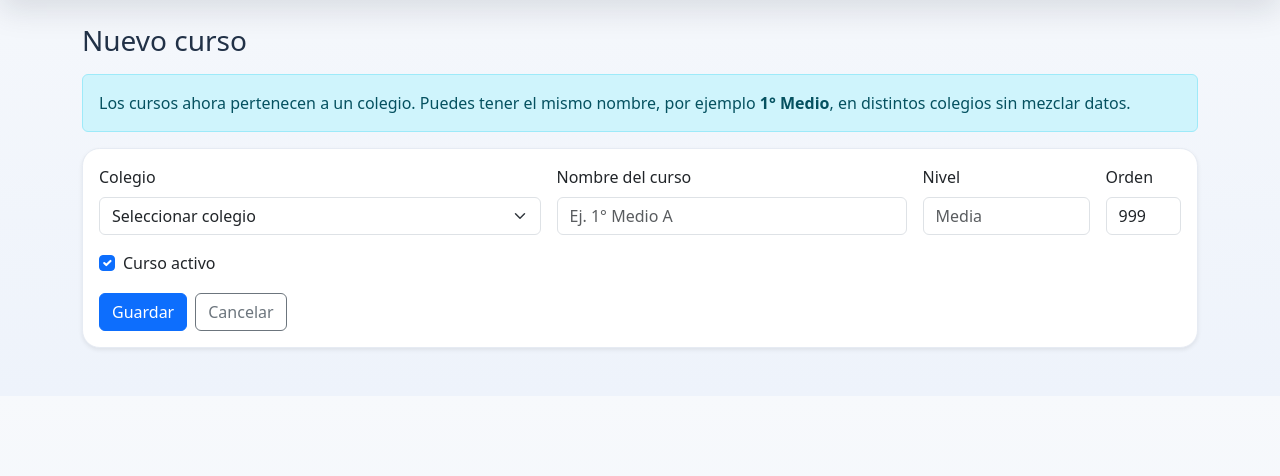
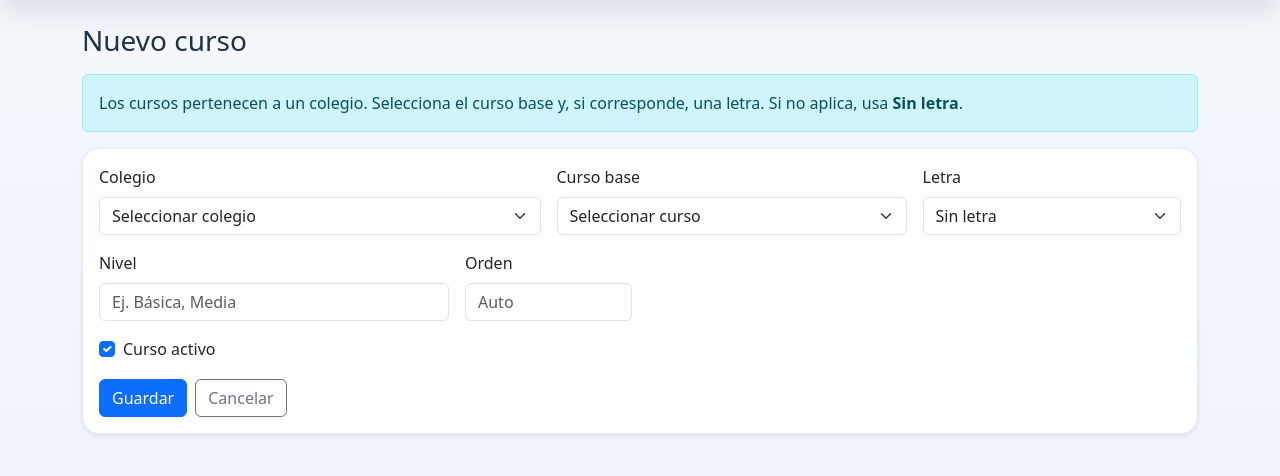
Before and after one commit to francedu/contabilidad-web, a Flask app: page /cursos/nuevo in a window 1280 px wide. Shown: the part 145-621 px from the top of the page. Run offline with Flask 3, Linux system fonts and the light colour scheme; a user stored in the database is signed in; data comes from the database, SQL or seed files in the repository; data that the repository does not hold is empty; some libraries are stand-ins or nearby versions.

Commit message:
fix 2 update:normalizacion de cursos

```diff
--- a/app.py
+++ b/app.py
@@ -70,6 +70,60 @@ PREDEFINED_COURSES = [
     '4° Medio',
 ]
 
+COURSE_LETTERS = ['', 'A', 'B', 'C', 'D', 'E', 'F']
+
+
+def split_course_base_letter(nombre: str | None) -> tuple[str, str]:
+    """Devuelve (curso_base, letra). Compatible con cursos antiguos.
+
+    Ejemplos:
+    - '1° Básico A' -> ('1° Básico', 'A')
+    - '1° Básico' -> ('1° Básico', '')
+    - 'Taller Especial B' -> ('Taller Especial', 'B')
+    """
+    raw = (nombre or '').strip()
+    if not raw:
+        return '', ''
+    parts = raw.rsplit(' ', 1)
+    if len(parts) == 2 and parts[1].strip().upper() in COURSE_LETTERS[1:]:
+        base = parts[0].strip()
+        letra = parts[1].strip().upper()
+        return base, letra
+    return raw, ''
+
+
+def compose_course_name(base: str | None, letra: str | None) -> str:
+    base = (base or '').strip()
+    letra = (letra or '').strip().upper()
+    if letra in ('', 'SIN LETRA', 'SIN_LETRA', 'NONE', 'NO'):
+        letra = ''
+    if letra and letra not in COURSE_LETTERS[1:]:
+        letra = ''
+    return f"{base} {letra}".strip()
+
+
+def infer_course_level(base: str | None) -> str:
+    base = (base or '').lower()
+    if 'medio' in base:
+        return 'Media'
+    if 'básico' in base or 'basico' in base:
+        return 'Básica'
+    if 'kínder' in base or 'kinder' in base:
+        return 'Parvularia'
+    return ''
+
+
+def infer_course_order(base: str | None, letra: str | None = '') -> int:
+    base_norm = normalize_course_value(base)
+    canonical = standardize_course_name(base) or (base or '').strip()
+    try:
+        base_order = PREDEFINED_COURSES.index(canonical) + 1
+    except ValueError:
+        base_order = 999
+    letra = (letra or '').strip().upper()
+    letra_offset = 0 if not letra else max(1, ord(letra[0]) - ord('A') + 1)
+    return base_order * 10 + letra_offset
+
 COURSE_NORMALIZATION_MAP = {
     'Prekínder': ['prekinder', 'pre kinder', 'pre-kinder', 'pre kínder', 'prekínder'],
     'Kínder': ['kinder', 'kínder'],
@@ -247,6 +301,8 @@ def create_app() -> Flask:
             'selected_admin_course': admin_selected_course(),
             'available_courses': get_available_courses(),
             'predefined_courses': get_available_courses(include_dynamic=True),
+            'base_course_options': PREDEFINED_COURSES,
+            'course_letters': COURSE_LETTERS,
             'courses_by_school': get_courses_by_school(),
             'colegios': get_colegios(),
             'selected_colegio_id': selected_colegio_id(),
@@ -1139,21 +1195,30 @@ def create_app() -> Flask:
         colegio_default = request.args.get('colegio_id', '').strip()
         if request.method == 'POST':
             colegio_raw = request.form.get('colegio_id', '').strip()
-            nombre = standardize_course_name(request.form.get('nombre', '').strip()) or request.form.get('nombre', '').strip()
-            nivel = request.form.get('nivel', '').strip() or None
-            orden = int(request.form.get('orden') or 999)
+            curso_base = request.form.get('curso_base', '').strip()
+            letra = request.form.get('letra', '').strip().upper()
+            nombre_manual = request.form.get('nombre_manual', '').strip()
+            if curso_base == '__otro__':
+                curso_base = nombre_manual
+            curso_base = standardize_course_name(curso_base) or curso_base
+            if letra not in COURSE_LETTERS:
+                letra = ''
+            nombre = compose_course_name(curso_base, letra)
+            nivel = request.form.get('nivel', '').strip() or infer_course_level(curso_base) or None
+            orden = int(request.form.get('orden') or infer_course_order(curso_base, letra) or 999)
             activo = 1 if request.form.get('activo') == 'on' else 0
             if not colegio_raw.isdigit():
                 flash('Debes seleccionar colegio.', 'danger')
-            elif not nombre:
-                flash('El nombre del curso es obligatorio.', 'danger')
+            elif not curso_base:
+                flash('Debes seleccionar o escribir el curso base.', 'danger')
             elif db.fetchone('SELECT 1 FROM cursos WHERE colegio_id=? AND lower(trim(nombre))=lower(trim(?))', (int(colegio_raw), nombre)):
                 flash('Ese curso ya existe para ese colegio.', 'warning')
             else:
-                db.execute('INSERT INTO cursos (colegio_id, nombre, nivel, orden, activo) VALUES (?, ?, ?, ?, ?)',
-                           (int(colegio_raw), nombre, nivel, orden, activo))
+                db.execute('INSERT INTO cursos (colegio_id, nombre, curso_base, letra, nivel, orden, activo) VALUES (?, ?, ?, ?, ?, ?, ?)',
+                           (int(colegio_raw), nombre, curso_base, letra, nivel, orden, activo))
                 db.commit()
-                log_audit('crear', 'curso', db.fetchone('SELECT MAX(id) AS id FROM cursos')['id'], nombre, int(colegio_raw), nombre)
+                row = db.fetchone('SELECT MAX(id) AS id FROM cursos')
+                log_audit('crear', 'curso', row['id'] if row else None, nombre, int(colegio_raw), nombre)
                 flash('Curso creado.', 'success')
                 return redirect(url_for('cursos_list', colegio_id=colegio_raw))
         return render_template('cursos_form.html', curso=None, colegio_default=colegio_default)
@@ -1167,17 +1232,25 @@ def create_app() -> Flask:
             flash('Curso no encontrado.', 'danger')
             return redirect(url_for('cursos_list'))
         if request.method == 'POST':
-            nombre = standardize_course_name(request.form.get('nombre', '').strip()) or request.form.get('nombre', '').strip()
-            nivel = request.form.get('nivel', '').strip() or None
-            orden = int(request.form.get('orden') or 999)
+            curso_base = request.form.get('curso_base', '').strip()
+            letra = request.form.get('letra', '').strip().upper()
+            nombre_manual = request.form.get('nombre_manual', '').strip()
+            if curso_base == '__otro__':
+                curso_base = nombre_manual
+            curso_base = standardize_course_name(curso_base) or curso_base
+            if letra not in COURSE_LETTERS:
+                letra = ''
+            nombre = compose_course_name(curso_base, letra)
+            nivel = request.form.get('nivel', '').strip() or infer_course_level(curso_base) or None
+            orden = int(request.form.get('orden') or infer_course_order(curso_base, letra) or 999)
             activo = 1 if request.form.get('activo') == 'on' else 0
-            if not nombre:
-                flash('El nombre del curso es obligatorio.', 'danger')
+            if not curso_base:
+                flash('Debes seleccionar o escribir el curso base.', 'danger')
             elif db.fetchone('SELECT 1 FROM cursos WHERE colegio_id=? AND lower(trim(nombre))=lower(trim(?)) AND id<>?', (curso['colegio_id'], nombre, curso_id)):
                 flash('Ese curso ya existe para ese colegio.', 'warning')
             else:
                 nombre_anterior = curso['nombre']
-                db.execute('UPDATE cursos SET nombre=?, nivel=?, orden=?, activo=? WHERE id=?', (nombre, nivel, orden, activo, curso_id))
+                db.execute('UPDATE cursos SET nombre=?, curso_base=?, letra=?, nivel=?, orden=?, activo=? WHERE id=?', (nombre, curso_base, letra, nivel, orden, activo, curso_id))
                 # Mantener coherencia si se renombra: actualiza referencias de ese colegio al mismo curso.
                 if normalize_course(nombre_anterior) != normalize_course(nombre):
                     for tabla in ['alumnos', 'actividades', 'movimientos', 'usuario_roles_curso', 'cierres_mensuales', 'cuotas_mensuales']:
@@ -1189,7 +1262,15 @@ def create_app() -> Flask:
                 log_audit('editar', 'curso', curso_id, f"{nombre_anterior} -> {nombre}", int(curso['colegio_id']), nombre)
                 flash('Curso actualizado.', 'success')
                 return redirect(url_for('cursos_list', colegio_id=curso['colegio_id']))
-        return render_template('cursos_form.html', curso=curso, colegio_default=str(curso['colegio_id']))
+        # Compatibilidad: si curso_base/letra todavía están vacíos, se calculan desde nombre.
+        try:
+            base_actual = (curso['curso_base'] or '').strip()
+            letra_actual = (curso['letra'] or '').strip().upper()
+        except Exception:
+            base_actual, letra_actual = '', ''
+        if not base_actual:
+            base_actual, letra_actual = split_course_base_letter(curso['nombre'])
+        return render_template('cursos_form.html', curso=curso, colegio_default=str(curso['colegio_id']), curso_base_actual=base_actual, letra_actual=letra_actual)
 
     @app.post('/cursos/<int:curso_id>/desactivar')
     @role_required('admin')
@@ -1204,6 +1285,30 @@ def create_app() -> Flask:
         db.commit()
         log_audit('activar' if nuevo_estado else 'desactivar', 'curso', curso_id, curso['nombre'], int(curso['colegio_id']), curso['nombre'])
         flash('Curso actualizado.', 'success')
+        return redirect(url_for('cursos_list', colegio_id=curso['colegio_id']))
+
+    @app.post('/cursos/<int:curso_id>/eliminar')
+    @role_required('admin')
+    def cursos_delete(curso_id: int):
+        db = get_db()
+        curso = db.fetchone('SELECT * FROM cursos WHERE id=?', (curso_id,))
+        if not curso:
+            flash('Curso no encontrado.', 'danger')
+            return redirect(url_for('cursos_list'))
+        dependencias = 0
+        for tabla in ['alumnos', 'actividades', 'movimientos', 'usuario_roles_curso', 'cierres_mensuales', 'cuotas_mensuales']:
+            try:
+                row = db.fetchone(f"SELECT COUNT(*) AS total FROM {tabla} WHERE colegio_id=? AND lower(trim(curso))=lower(trim(?))", (curso['colegio_id'], curso['nombre']))
+                dependencias += int(row['total'] or 0) if row else 0
+            except Exception:
+                db.rollback()
+        if dependencias > 0:
+            flash(f"No se puede eliminar el curso porque tiene {dependencias} registro(s) asociado(s). Puedes desactivarlo para que no aparezca en nuevos formularios.", 'warning')
+            return redirect(url_for('cursos_list', colegio_id=curso['colegio_id']))
+        db.execute('DELETE FROM cursos WHERE id=?', (curso_id,))
+        db.commit()
+        log_audit('eliminar', 'curso', curso_id, curso['nombre'], int(curso['colegio_id']), curso['nombre'])
+        flash('Curso eliminado.', 'success')
         return redirect(url_for('cursos_list', colegio_id=curso['colegio_id']))
 
     @app.get('/backups/<path:nombre>')
@@ -3144,6 +3249,8 @@ def init_db(db: DBAdapter) -> None:
             id BIGSERIAL PRIMARY KEY,
             colegio_id BIGINT NOT NULL,
             nombre TEXT NOT NULL,
+            curso_base TEXT,
+            letra TEXT NOT NULL DEFAULT '',
             nivel TEXT,
             orden INTEGER NOT NULL DEFAULT 0,
             activo INTEGER NOT NULL DEFAULT 1,
@@ -3289,6 +3396,8 @@ def init_db(db: DBAdapter) -> None:
             id INTEGER PRIMARY KEY AUTOINCREMENT,
             colegio_id INTEGER NOT NULL,
             nombre TEXT NOT NULL,
+            curso_base TEXT,
+            letra TEXT NOT NULL DEFAULT '',
             nivel TEXT,
             orden INTEGER NOT NULL DEFAULT 0,
             activo INTEGER NOT NULL DEFAULT 1,
@@ -3448,6 +3557,8 @@ def init_db(db: DBAdapter) -> None:
             'ALTER TABLE usuarios ADD COLUMN IF NOT EXISTS email TEXT',
             'ALTER TABLE usuarios ADD COLUMN IF NOT EXISTS curso TEXT',
             'ALTER TABLE usuarios ADD COLUMN IF NOT EXISTS colegio_id BIGINT',
+            'ALTER TABLE cursos ADD COLUMN IF NOT EXISTS curso_base TEXT',
+            "ALTER TABLE cursos ADD COLUMN IF NOT EXISTS letra TEXT NOT NULL DEFAULT ''",
         ]
     else:
         migration_statements = [
@@ -3476,6 +3587,8 @@ def init_db(db: DBAdapter) -> None:
             'ALTER TABLE usuarios ADD COLUMN email TEXT',
             'ALTER TABLE usuarios ADD COLUMN curso TEXT',
             'ALTER TABLE usuarios ADD COLUMN colegio_id INTEGER',
+            'ALTER TABLE cursos ADD COLUMN curso_base TEXT',
+            "ALTER TABLE cursos ADD COLUMN letra TEXT NOT NULL DEFAULT ''",
         ]
 
     for statement in migration_statements:
@@ -3544,6 +3657,16 @@ def init_db(db: DBAdapter) -> None:
             db.rollback()
 
 
+    # Completar curso_base/letra para cursos existentes sin romper nombres actuales.
+    try:
+        for row in db.fetchall("SELECT id, nombre FROM cursos WHERE curso_base IS NULL OR trim(COALESCE(curso_base, '')) = ''"):
+            base, letra = split_course_base_letter(row['nombre'])
+            db.execute('UPDATE cursos SET curso_base=?, letra=? WHERE id=?', (base, letra, row['id']))
+        db.commit()
+    except Exception:
+        db.rollback()
+
+
     # Crear índices después de ejecutar las migraciones. En SQLite, si la tabla ya existía
     # sin colegio_id, crear el índice antes del ALTER TABLE provoca: no such column: colegio_id.
     index_statements = [
@@ -3614,8 +3737,8 @@ def init_db(db: DBAdapter) -> None:
             cid = int(colegio['id'])
             for idx_curso, nombre_curso in enumerate(base_courses, start=1):
                 try:
-                    db.execute('INSERT INTO cursos (colegio_id, nombre, nivel, orden, activo) VALUES (?, ?, ?, ?, 1)',
-                               (cid, nombre_curso, 'base', idx_curso))
+                    db.execute('INSERT INTO cursos (colegio_id, nombre, curso_base, letra, nivel, orden, activo) VALUES (?, ?, ?, ?, ?, ?, 1)',
+                               (cid, nombre_curso, nombre_curso, '', infer_course_level(nombre_curso) or 'base', idx_curso * 10))
                     db.commit()
                 except Exception:
                     db.rollback()
@@ -3632,8 +3755,8 @@ def init_db(db: DBAdapter) -> None:
                 if not nombre:
                     continue
                 try:
-                    db.execute('INSERT INTO cursos (colegio_id, nombre, nivel, orden, activo) VALUES (?, ?, ?, ?, 1)',
-                               (cid, nombre, 'historico', 999))
+                    db.execute('INSERT INTO cursos (colegio_id, nombre, curso_base, letra, nivel, orden, activo) VALUES (?, ?, ?, ?, ?, ?, 1)',
+                               (cid, nombre, split_course_base_letter(nombre)[0], split_course_base_letter(nombre)[1], 'historico', 999))
                     db.commit()
                 except Exception:
                     db.rollback()
--- a/templates/cursos_form.html
+++ b/templates/cursos_form.html
@@ -1,9 +1,11 @@
 {% extends 'base.html' %}
 {% block title %}Curso{% endblock %}
 {% block content %}
+{% set base_val = curso_base_actual if curso else '' %}
+{% set letra_val = letra_actual if curso else '' %}
 <h1 class="h3 mb-3">{{ 'Editar curso' if curso else 'Nuevo curso' }}</h1>
 <div class="alert alert-info">
-  Los cursos ahora pertenecen a un colegio. Puedes tener el mismo nombre, por ejemplo <strong>1° Medio</strong>, en distintos colegios sin mezclar datos.
+  Los cursos pertenecen a un colegio. Selecciona el curso base y, si corresponde, una letra. Si no aplica, usa <strong>Sin letra</strong>.
 </div>
 <div class="card shadow-sm"><div class="card-body"><form method="post" class="row g-3">
   <div class="col-md-5">
@@ -19,19 +21,65 @@
       </select>
     {% endif %}
   </div>
+
   <div class="col-md-4">
-    <label class="form-label">Nombre del curso</label>
-    <input class="form-control" name="nombre" value="{{ curso['nombre'] if curso else '' }}" required placeholder="Ej. 1° Medio A">
+    <label class="form-label">Curso base</label>
+    <select class="form-select" name="curso_base" id="cursoBaseSelect" required>
+      <option value="">Seleccionar curso</option>
+      {% for base in base_course_options %}
+        <option value="{{ base }}" {% if base_val == base %}selected{% endif %}>{{ base }}</option>
+      {% endfor %}
+      <option value="__otro__" {% if base_val and base_val not in base_course_options %}selected{% endif %}>Otro curso personalizado</option>
+    </select>
+  </div>
+
+  <div class="col-md-3">
+    <label class="form-label">Letra</label>
+    <select class="form-select" name="letra">
+      <option value="" {% if not letra_val %}selected{% endif %}>Sin letra</option>
+      {% for letra in course_letters if letra %}
+        <option value="{{ letra }}" {% if letra_val == letra %}selected{% endif %}>{{ letra }}</option>
+      {% endfor %}
+    </select>
+  </div>
+
+  <div class="col-md-5" id="nombreManualWrap" style="display:none;">
+    <label class="form-label">Nombre personalizado</label>
+    <input class="form-control" name="nombre_manual" value="{{ base_val if base_val and base_val not in base_course_options else '' }}" placeholder="Ej. Taller especial">
+    <div class="form-text">Se combinará con la letra si seleccionas una.</div>
+  </div>
+
+  <div class="col-md-4">
+    <label class="form-label">Nivel</label>
+    <input class="form-control" name="nivel" value="{{ curso['nivel'] if curso else '' }}" placeholder="Ej. Básica, Media">
   </div>
   <div class="col-md-2">
-    <label class="form-label">Nivel</label>
-    <input class="form-control" name="nivel" value="{{ curso['nivel'] if curso else '' }}" placeholder="Media">
+    <label class="form-label">Orden</label>
+    <input class="form-control" type="number" name="orden" value="{{ curso['orden'] if curso else '' }}" placeholder="Auto">
   </div>
-  <div class="col-md-1">
-    <label class="form-label">Orden</label>
-    <input class="form-control" type="number" name="orden" value="{{ curso['orden'] if curso else 999 }}">
+  <div class="col-12 form-check ms-2">
+    <input class="form-check-input" type="checkbox" name="activo" {% if not curso or curso['activo'] %}checked{% endif %}>
+    <label class="form-check-label">Curso activo</label>
   </div>
-  <div class="col-12 form-check ms-2"><input class="form-check-input" type="checkbox" name="activo" {% if not curso or curso['activo'] %}checked{% endif %}><label class="form-check-label">Curso activo</label></div>
-  <div class="col-12 d-flex gap-2"><button class="btn btn-primary">Guardar</button><a class="btn btn-outline-secondary" href="{{ url_for('cursos_list') }}">Cancelar</a></div>
+  <div class="col-12 d-flex gap-2">
+    <button class="btn btn-primary">Guardar</button>
+    <a class="btn btn-outline-secondary" href="{{ url_for('cursos_list') }}">Cancelar</a>
+  </div>
 </form></div></div>
 {% endblock %}
+{% block scripts %}
+<script>
+(function(){
+  const select = document.getElementById('cursoBaseSelect');
+  const wrap = document.getElementById('nombreManualWrap');
+  function toggleManual(){
+    if (!select || !wrap) return;
+    wrap.style.display = select.value === '__otro__' ? '' : 'none';
+  }
+  if (select) {
+    select.addEventListener('change', toggleManual);
+    toggleManual();
+  }
+})();
+</script>
+{% endblock %}
```
Also changed, not shown: templates/cursos_list.html (+6 -2 lines), README_CURSOS_LETRAS_ELIMINAR.md (added).
